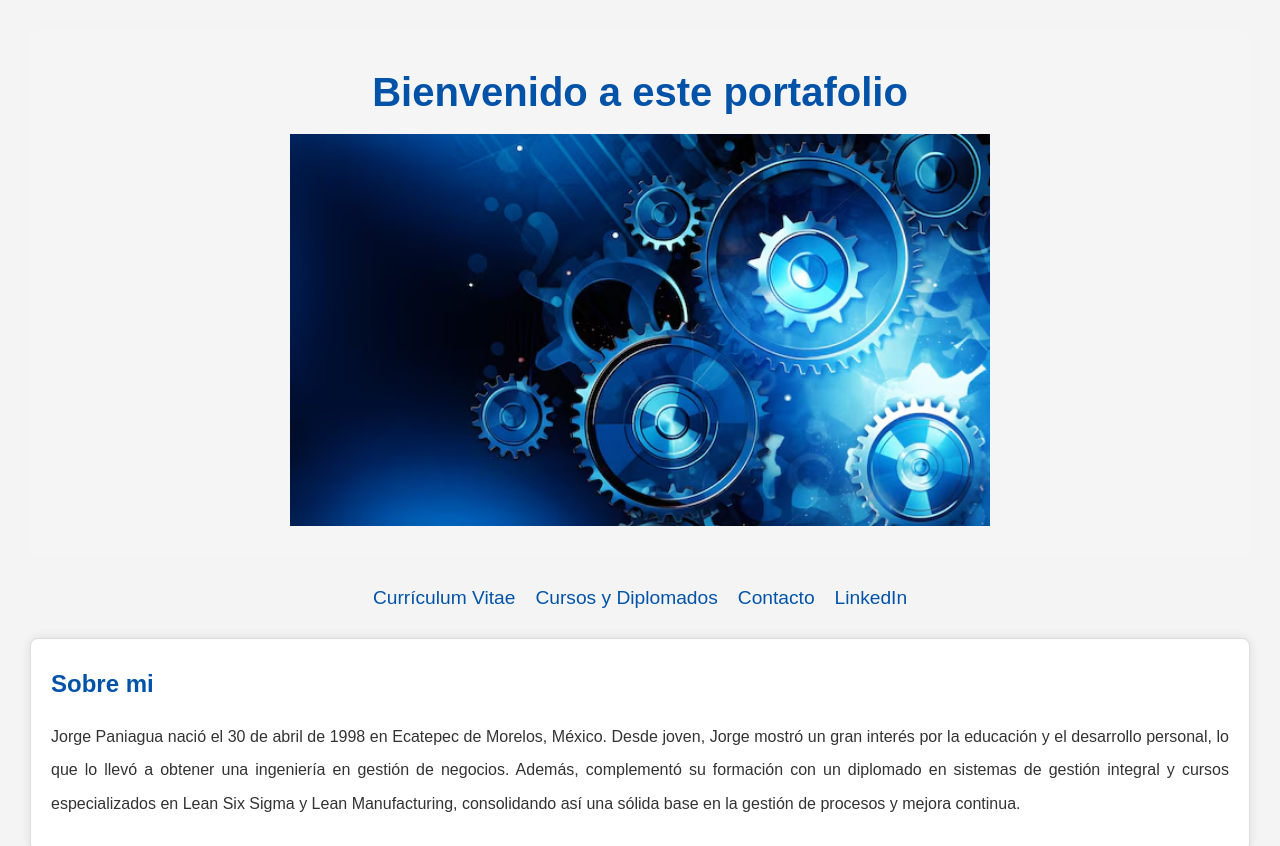
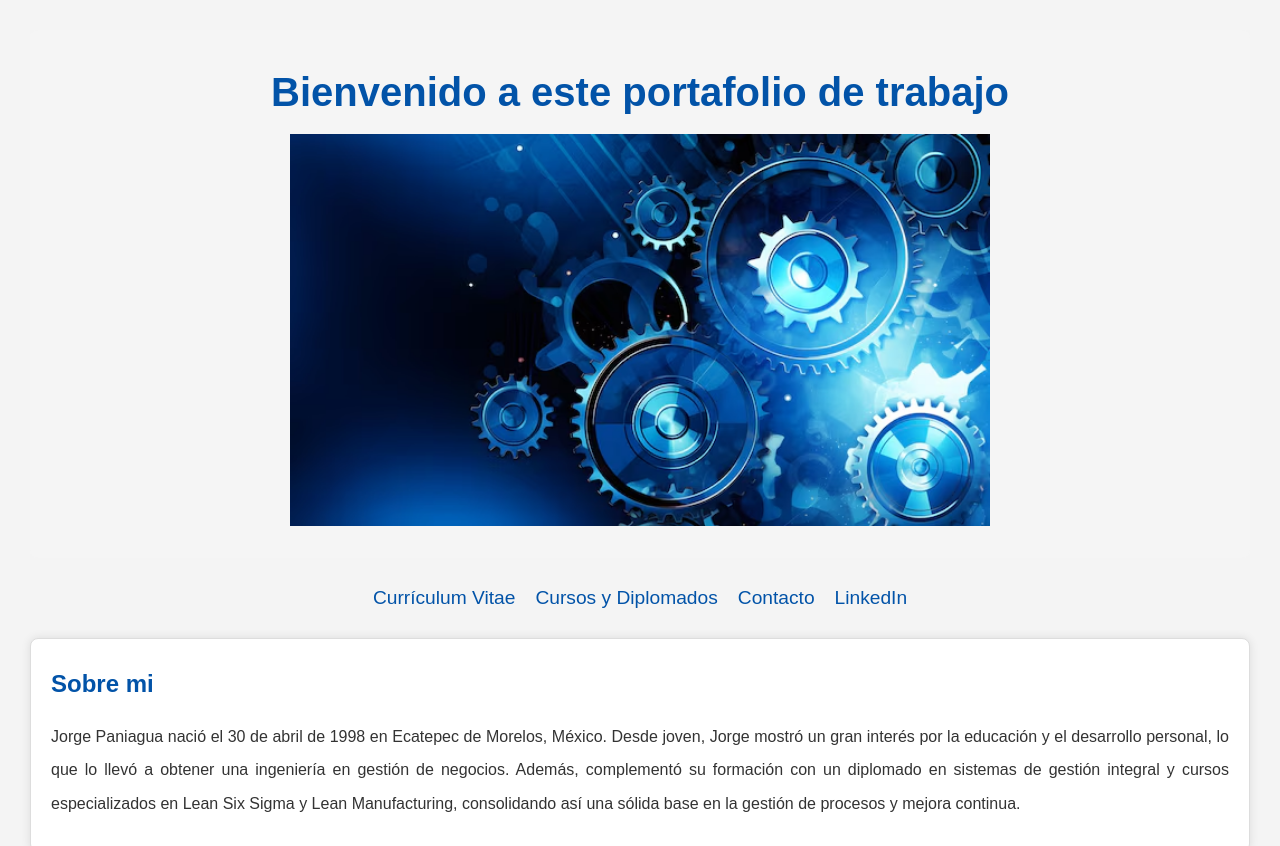
Before and after one commit to JorgePaniagua30/JorgePaniagua30.github.io, a plain HTML site: page index.html in a window 1280 px wide. Shown: the top 846 px of the page. Drawn offline with Linux system fonts and the light colour scheme.

Commit message:
Cambio de nombre

```diff
--- a/index.html
+++ b/index.html
@@ -11,7 +11,7 @@
 
 <body>
     <header>
-        <h1>Bienvenido a este portafolio</h1>
+        <h1>Bienvenido a este portafolio de trabajo</h1>
         <div class="portada">
             <img src="img/portada 2.avif" width="700" alt="Imagen del responsable de la biografía"
                 title="foto de perfil" />
```
